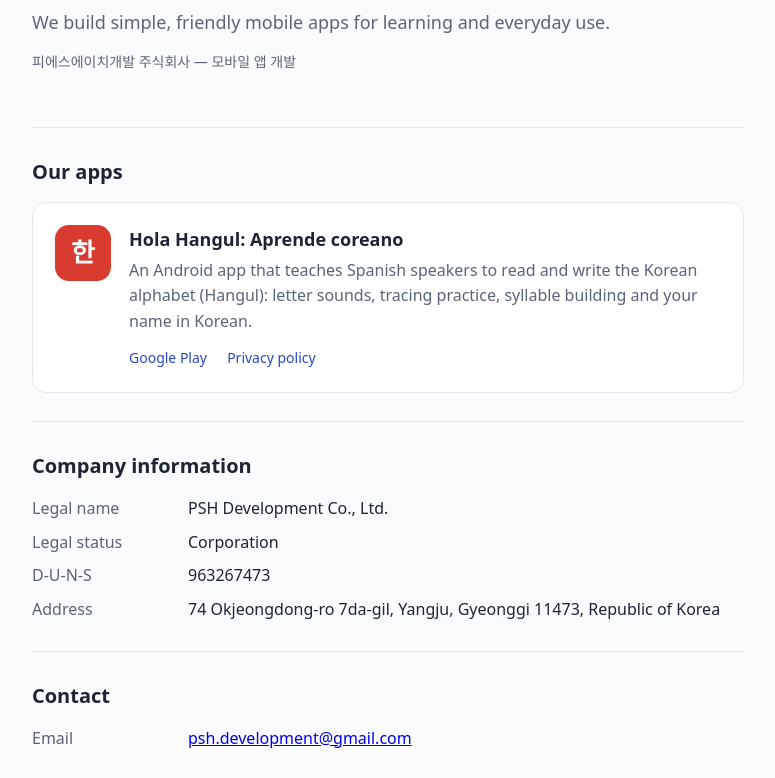
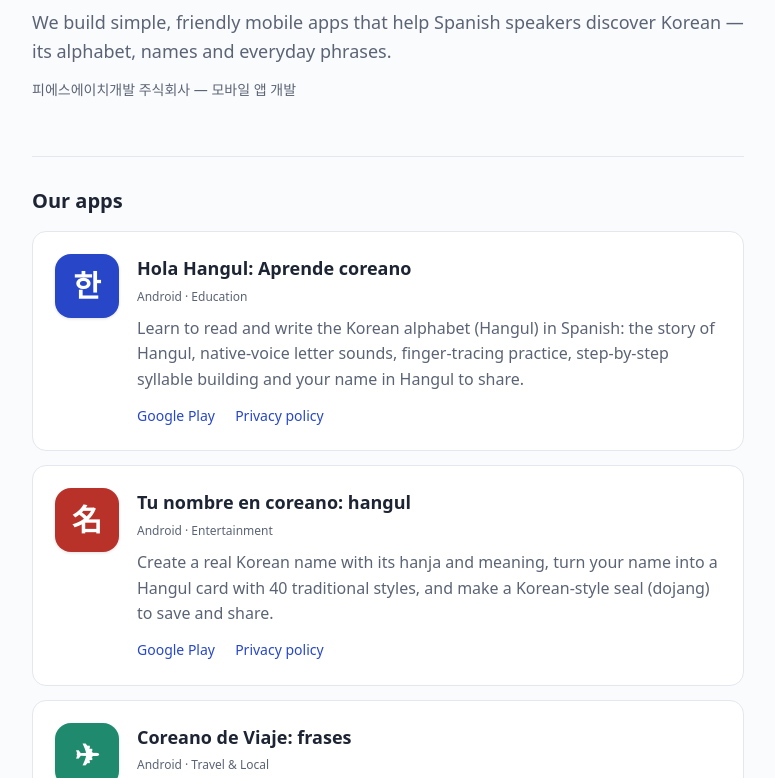
Before and after one commit to raineye1028/psh-development, a plain HTML site: page index.html in a window 1280 px wide. Shown: the part 174-952 px from the top of the page, without its empty margins (252-1027 px from the left). Drawn offline with Linux system fonts and the light colour scheme.

Commit message:
Update apps list: Hola Hangul, Tu nombre en coreano, Coreano de Viaje

```diff
--- a/index.html
+++ b/index.html
@@ -4,7 +4,7 @@
 <meta charset="utf-8">
 <meta name="viewport" content="width=device-width, initial-scale=1">
 <title>PSH Development Co., Ltd.</title>
-<meta name="description" content="PSH Development Co., Ltd. — mobile app developer. Makers of Hola Hangul.">
+<meta name="description" content="PSH Development Co., Ltd. — mobile apps for Spanish speakers learning Korean: Hola Hangul, Tu nombre en coreano and Coreano de Viaje.">
 <!-- GOOGLE-SITE-VERIFICATION -->
 <style>
   :root { --ink:#1d2433; --muted:#5b6475; --line:#e4e7ee; --accent:#2747c9; --bg:#fafbfd; }
@@ -22,7 +22,9 @@
   section { padding:28px 0; border-top:1px solid var(--line); }
   h2 { font-size:20px; margin:0 0 14px; }
   .card { background:#fff; border:1px solid var(--line); border-radius:14px; padding:22px; display:flex; gap:18px; align-items:flex-start; }
-  .badge { flex:none; width:56px; height:56px; border-radius:14px; background:#d93b30; color:#fff; display:flex; align-items:center; justify-content:center; font-size:26px; font-weight:700; }
+  .apps { display:grid; gap:14px; }
+  .icon { flex:none; width:64px; height:64px; border-radius:16px; display:flex; align-items:center; justify-content:center; font-size:30px; font-weight:800; color:#fff; box-shadow:0 1px 3px rgba(0,0,0,.12); }
+  .pkg { font-size:12px; color:var(--muted); margin:0 0 8px; }
   .card h3 { margin:0 0 4px; font-size:18px; }
   .card p { margin:0 0 10px; color:var(--muted); }
   .links a { color:var(--accent); text-decoration:none; font-size:14px; margin-right:16px; }
@@ -45,20 +47,47 @@
 <main class="wrap">
   <div class="hero">
     <h1>PSH Development Co., Ltd.</h1>
-    <p class="lead">We build simple, friendly mobile apps for learning and everyday use.</p>
+    <p class="lead">We build simple, friendly mobile apps that help Spanish speakers discover Korean — its alphabet, names and everyday phrases.</p>
     <p class="ko">피에스에이치개발 주식회사 — 모바일 앱 개발</p>
   </div>
 
   <section id="apps">
     <h2>Our apps</h2>
-    <div class="card">
-      <div class="badge">한</div>
-      <div>
-        <h3>Hola Hangul: Aprende coreano</h3>
-        <p>An Android app that teaches Spanish speakers to read and write the Korean alphabet (Hangul): letter sounds, tracing practice, syllable building and your name in Korean.</p>
-        <div class="links">
-          <a href="https://play.google.com/store/apps/details?id=com.holahangul.hola_hangul">Google Play</a>
-          <a href="https://claude.ai/artifact/G9KoiQvjDfTioMoSs9nG36">Privacy policy</a>
+    <div class="apps">
+      <div class="card">
+        <div class="icon" style="background:#2747c8">한</div>
+        <div>
+          <h3>Hola Hangul: Aprende coreano</h3>
+          <p class="pkg">Android · Education</p>
+          <p>Learn to read and write the Korean alphabet (Hangul) in Spanish: the story of Hangul, native-voice letter sounds, finger-tracing practice, step-by-step syllable building and your name in Hangul to share.</p>
+          <div class="links">
+            <a href="https://play.google.com/store/apps/details?id=com.holahangul.hola_hangul">Google Play</a>
+            <a href="privacy/hola-hangul.html">Privacy policy</a>
+          </div>
+        </div>
+      </div>
+      <div class="card">
+        <div class="icon" style="background:#b8322a">名</div>
+        <div>
+          <h3>Tu nombre en coreano: hangul</h3>
+          <p class="pkg">Android · Entertainment</p>
+          <p>Create a real Korean name with its hanja and meaning, turn your name into a Hangul card with 40 traditional styles, and make a Korean-style seal (dojang) to save and share.</p>
+          <div class="links">
+            <a href="https://play.google.com/store/apps/details?id=com.pshdev.hangul_name_card">Google Play</a>
+            <a href="privacy/tu-nombre-en-coreano.html">Privacy policy</a>
+          </div>
+        </div>
+      </div>
+      <div class="card">
+        <div class="icon" style="background:#1f8a6e">✈</div>
+        <div>
+          <h3>Coreano de Viaje: frases</h3>
+          <p class="pkg">Android · Travel &amp; Local</p>
+          <p>Essential Korean phrases for travelling to Korea, with native voice at normal and slow speed, Spanish-style pronunciation, a big-text mode to show taxi drivers and shop staff, and your hotel address in Korean.</p>
+          <div class="links">
+            <a href="https://play.google.com/store/apps/details?id=com.pshdev.coreano_de_viaje">Google Play</a>
+            <a href="privacy/coreano-de-viaje.html">Privacy policy</a>
+          </div>
         </div>
       </div>
     </div>
```
